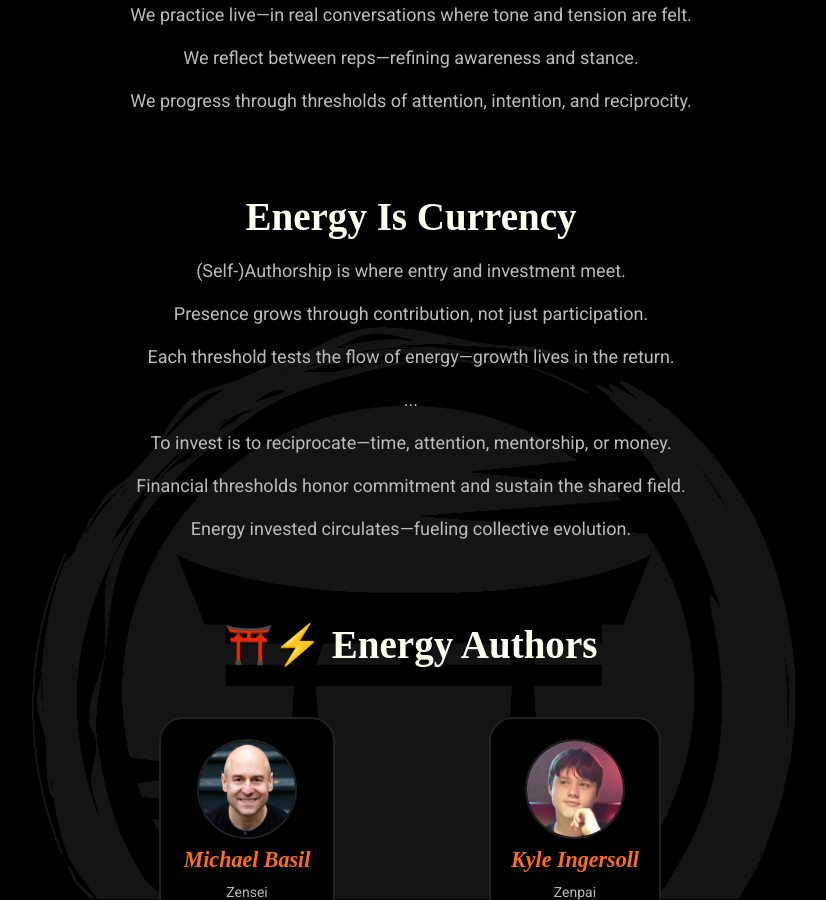
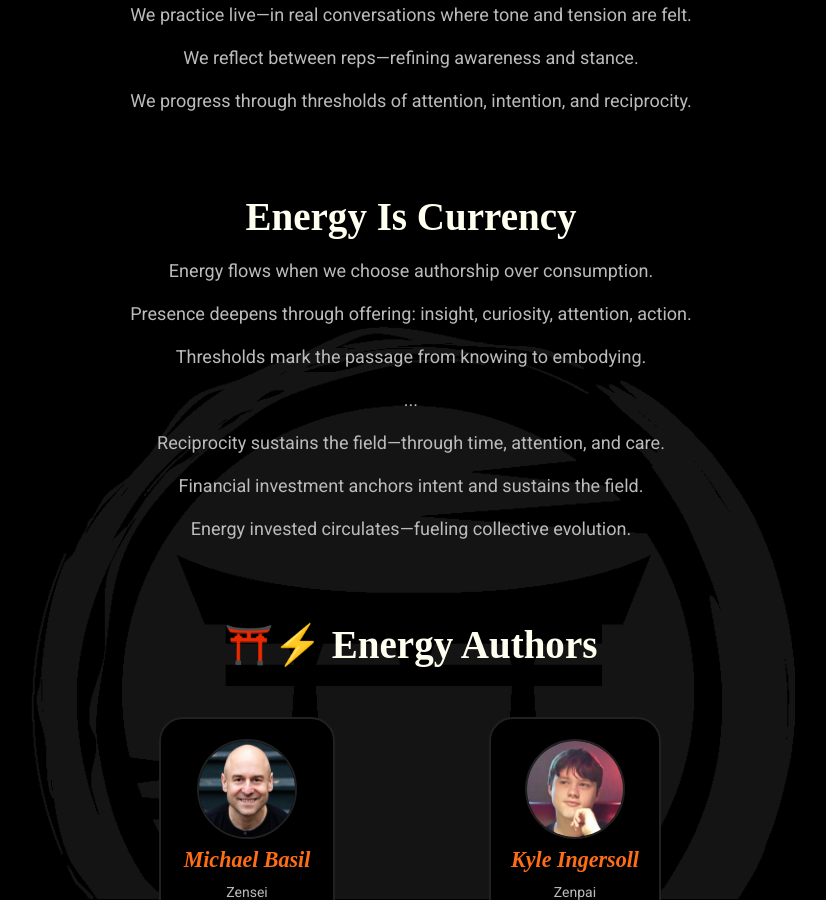
Before and after one commit to mindset-dojo/mindset-dojo.github.io, a Jekyll site: the page built from mission.md, in a window 1280 px wide and 900 px high, scrolled down 1336 px. Shown: the whole window, without its empty margins (229-1055 px from the left). Built offline with Jekyll 4.4.1, drawn with Linux system fonts in a browser that asks for light colours; some web fonts are replaced.

Commit message:
feat: Energy is Currency uplift

```diff
--- a/_data/mission.yaml
+++ b/_data/mission.yaml
@@ -38,12 +38,12 @@ sections:
     data:
       label: "Energy Is Currency"
       items:
-        - "(Self-)Authorship is where entry and investment meet."
-        - "Presence grows through contribution, not just participation."
-        - "Each threshold tests the flow of energy—growth lives in the return."
+        - "Energy flows when we choose authorship over consumption."
+        - "Presence deepens through offering: insight, curiosity, attention, action."
+        - "Thresholds mark the passage from knowing to embodying."
         - "..."
-        - "To invest is to reciprocate—time, attention, mentorship, or money."
-        - "Financial thresholds honor commitment and sustain the shared field."
+        - "Reciprocity sustains the field—through time, attention, and care."
+        - "Financial investment anchors intent and sustains the field."
         - "Energy invested circulates—fueling collective evolution."
   - type: authors
     data:
```
